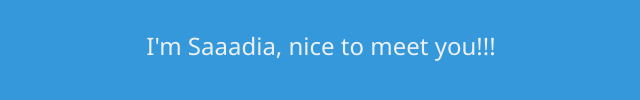
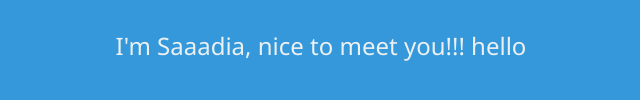
Before and after one commit to kneerose-cyber/devops, a plain HTML site: page httpd/index.html in a window 1280 px wide. Shown: the part 168-268 px from the top of the page, without its empty margins (319-959 px from the left). Drawn offline with Linux system fonts and the light colour scheme.

Commit message:
Update index.html

```diff
--- a/httpd/index.html
+++ b/httpd/index.html
@@ -29,7 +29,7 @@
 
 <body>
     <h1>Hola comestas!</h1>
-    <p>I'm Saaadia, nice to meet you!!!</p>
+    <p>I'm Saaadia, nice to meet you!!! hello</p>
 </body>
 
 </html>
```
